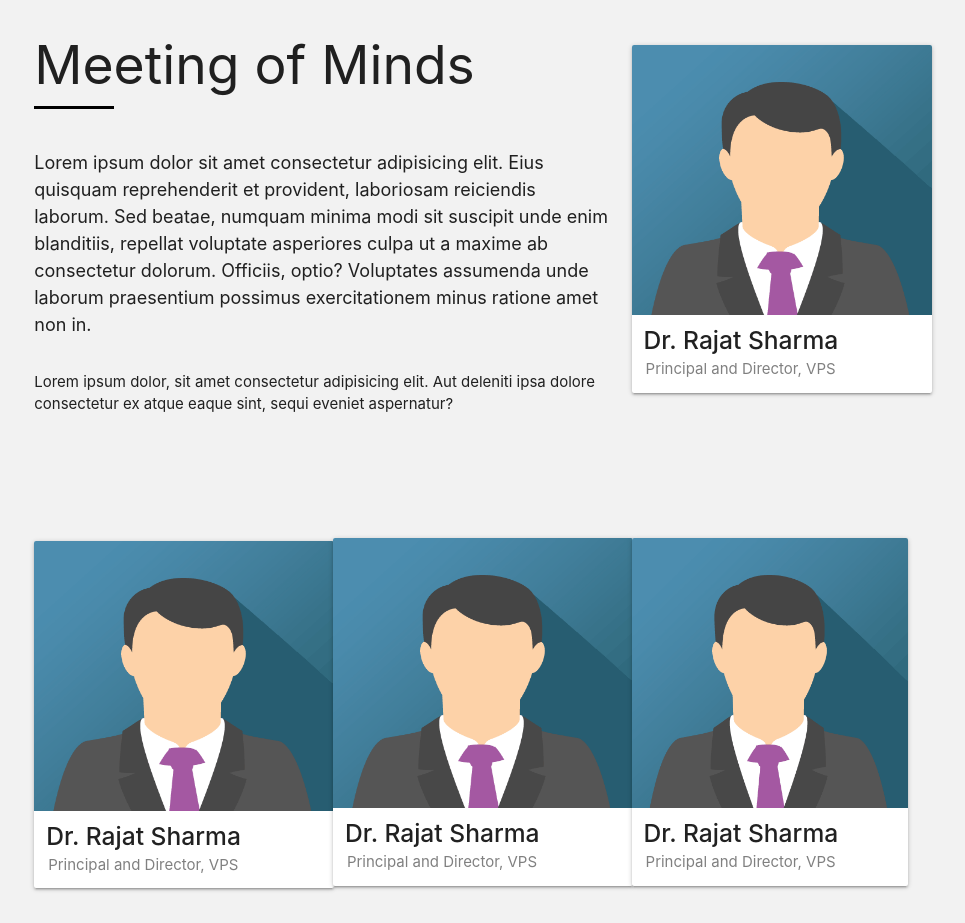
After one commit to sonali-singh97/Pathshala, a Django app: page /about/ in a window 1280 px wide. The commit adds this page. Shown: the whole page, without its empty margins (169-1134 px from the left). Run offline with Django 3.2, Linux system fonts and the light colour scheme.

Commit message:
Created about page

```diff
--- a/static/css/custom/styles.css
+++ b/static/css/custom/styles.css
@@ -71,3 +71,32 @@ body {
 input {
   background-color: aqua;
 }
+
+.about-p-card {
+  margin-top: 45px;
+  margin-left: auto;
+  width: 300px;
+}
+
+.staff-card {
+  margin-top: 10px;
+  width: 300px;
+}
+
+.staff-card-2 {
+  margin-left: auto;
+  margin-right: auto;
+  width: 300px;
+}
+
+.staff-card-3 {
+  margin-left: auto;
+  width: 300px;
+}
+
+@media screen and (max-width: 480px) {
+  .staff-card {
+    margin-left: auto;
+    margin-right: auto;
+  }
+}
--- /dev/null
+++ b/templates/about.html
@@ -0,0 +1,105 @@
+<!DOCTYPE html>
+{% load static %}
+<html lang="en">
+  <head>
+    <meta charset="UTF-8" />
+    <meta http-equiv="X-UA-Compatible" content="IE=edge" />
+    <meta name="viewport" content="width=device-width, initial-scale=1.0" />
+    <link
+      rel="stylesheet"
+      href="{% static 'css/materialize/materialize.min.css' %}"
+    />
+    <link rel="stylesheet" href="{% static 'css/font-awesome/all.min.css' %}" />
+    <link rel="stylesheet" href="{% static 'css/custom/styles.css' %}" />
+    <title>{{ title }}</title>
+  </head>
+  <body>
+    <div class="container">
+      <div class="row">
+        <div class="col m8 s12 d-flex flex-column">
+          <h2 class="heading">Meeting of Minds</h2>
+          <p style="font-size: 1.2rem">
+            Lorem ipsum dolor sit amet consectetur adipisicing elit. Eius
+            quisquam reprehenderit et provident, laboriosam reiciendis laborum.
+            Sed beatae, numquam minima modi sit suscipit unde enim blanditiis,
+            repellat voluptate asperiores culpa ut a maxime ab consectetur
+            dolorum. Officiis, optio? Voluptates assumenda unde laborum
+            praesentium possimus exercitationem minus ratione amet non in.
+          </p>
+          <p>
+            Lorem ipsum dolor, sit amet consectetur adipisicing elit. Aut
+            deleniti ipsa dolore consectetur ex atque eaque sint, sequi eveniet
+            aspernatur?
+          </p>
+        </div>
+        <div class="col m4 s12">
+          <div class="card about-p-card">
+            <div class="card-image">
+              <img src="{% static 'images/user.png' %}" height="270" />
+            </div>
+            <div class="card-content d-flex flex-column" style="padding: 12px">
+              <h5 style="margin-top: 0; margin-bottom: 4px; font-weight: 500">
+                Dr. Rajat Sharma
+              </h5>
+              <p style="color: grey; margin-left: 2px">
+                Principal and Director, VPS
+              </p>
+            </div>
+          </div>
+        </div>
+      </div>
+
+      <!-- MORE STAFFS SECTION -->
+      <div class="row justify-content-center" style="margin-top: 100px">
+        <div class="col m4 s12">
+          <div class="card staff-card">
+            <div class="card-image">
+              <img src="{% static 'images/user.png' %}" height="270" />
+            </div>
+            <div class="card-content d-flex flex-column" style="padding: 12px">
+              <h5 style="margin-top: 0; margin-bottom: 4px; font-weight: 500">
+                Dr. Rajat Sharma
+              </h5>
+              <p style="color: grey; margin-left: 2px">
+                Principal and Director, VPS
+              </p>
+            </div>
+          </div>
+        </div>
+
+        <div class="col m4 s12">
+          <div class="card staff-card-2">
+            <div class="card-image">
+              <img src="{% static 'images/user.png' %}" height="270" />
+            </div>
+            <div class="card-content d-flex flex-column" style="padding: 12px">
+              <h5 style="margin-top: 0; margin-bottom: 4px; font-weight: 500">
+                Dr. Rajat Sharma
+              </h5>
+              <p style="color: grey; margin-left: 2px">
+                Principal and Director, VPS
+              </p>
+            </div>
+          </div>
+        </div>
+
+        <div class="col m4 s12 d-flex">
+          <div class="card staff-card-3">
+            <div class="card-image">
+              <img src="{% static 'images/user.png' %}" height="270" />
+            </div>
+            <div class="card-content d-flex flex-column" style="padding: 12px">
+              <h5 style="margin-top: 0; margin-bottom: 4px; font-weight: 500">
+                Dr. Rajat Sharma
+              </h5>
+              <p style="color: grey; margin-left: 2px">
+                Principal and Director, VPS
+              </p>
+            </div>
+          </div>
+        </div>
+      </div>
+    </div>
+    <script src="{% static 'js/materialize.min.js' %}"></script>
+  </body>
+</html>
--- a/vps/urls.py
+++ b/vps/urls.py
@@ -20,5 +20,6 @@ from . import views
 urlpatterns = [
     path('admin/', admin.site.urls),
     path('', views.home_page),
-    path('contact/', views.contact_page)
+    path('contact/', views.contact_page),
+    path('about/', views.about_page)
 ]
--- a/vps/views.py
+++ b/vps/views.py
@@ -5,3 +5,6 @@ def home_page(request):
 
 def contact_page(request):
     return render(request, 'contact.html', { 'title': "Vimal Public School | Contact Us" })
+
+def about_page(request):
+    return render(request, "about.html", { "title": "Vimal Public School | About Us" })
```
Also changed, not shown: static/images/user.png (added), templates/joinUs.html (added).
